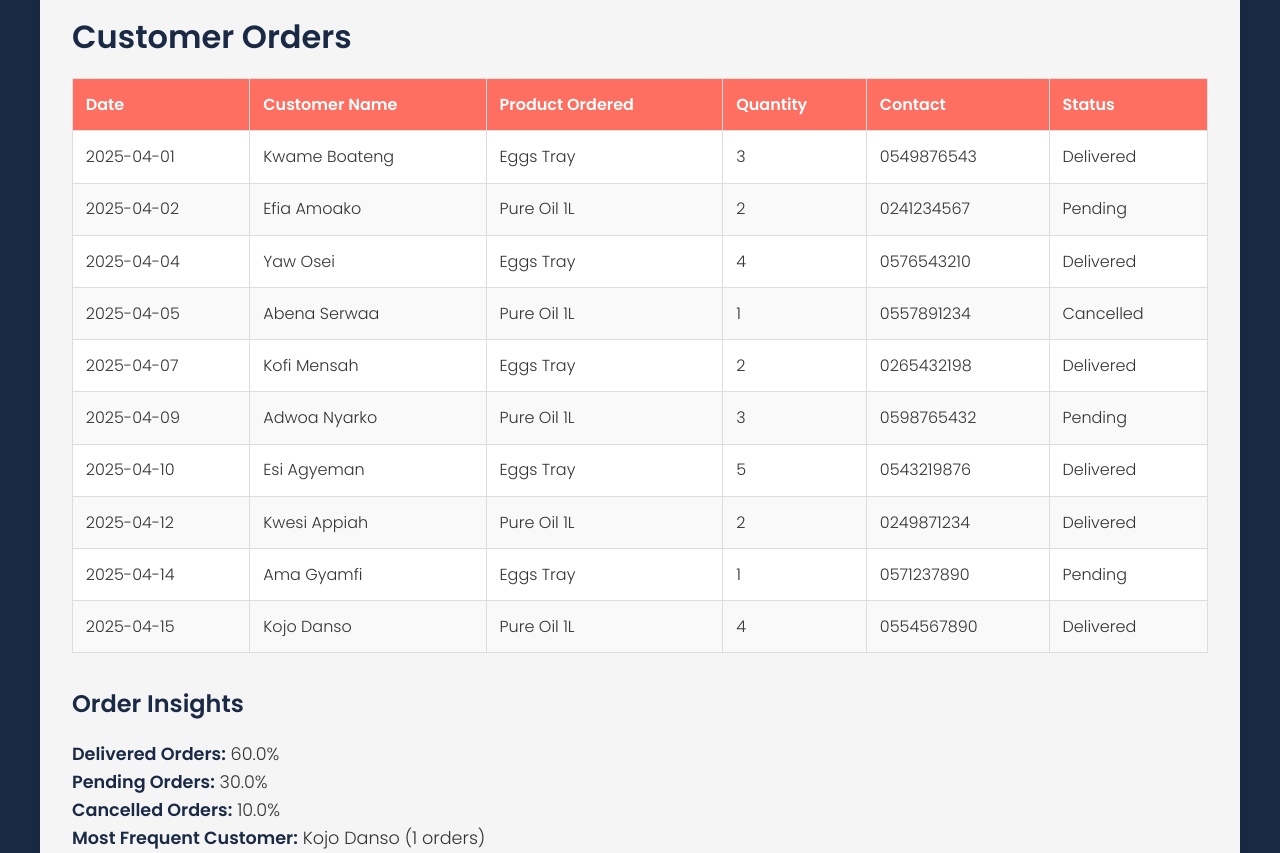
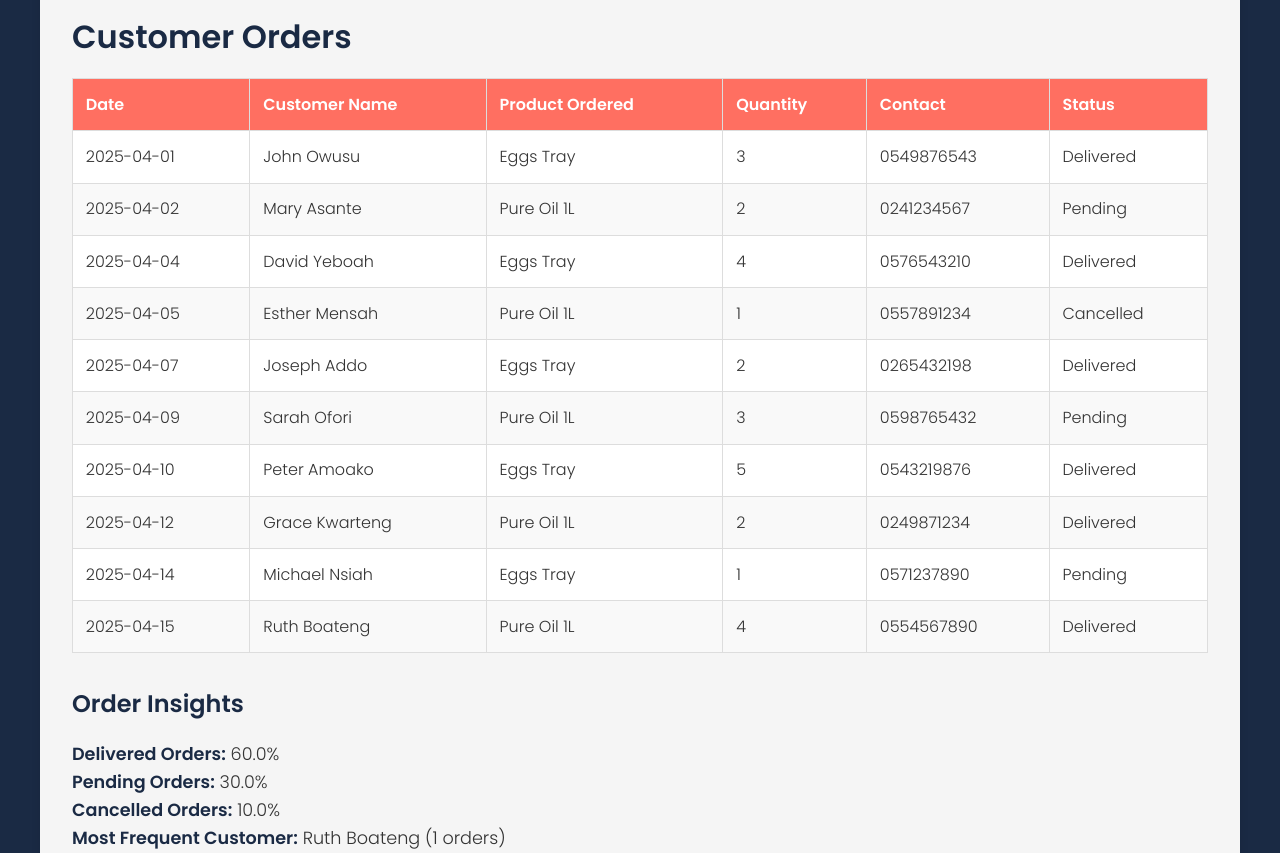
Before and after one commit to Froxxtt-dev/Dashboard, a plain HTML site: page index.html in a window 1280 px wide. Shown: the part 1840-2693 px from the top of the page. Drawn offline with nearby package versions, Linux system fonts and the light colour scheme.

Commit message:
Update index.html

```diff
--- a/index.html
+++ b/index.html
@@ -118,16 +118,16 @@
                 { product: "Pure Oil 1L", openingStock: 30, stockIn: 0, stockOut: 12, closingStock: 18, reorderLevel: 5 }
             ],
             orders: [
-                { date: "2025-04-01", customer: "Kwame Boateng", product: "Eggs Tray", quantity: 3, contact: "0549876543", status: "Delivered" },
-                { date: "2025-04-02", customer: "Efia Amoako", product: "Pure Oil 1L", quantity: 2, contact: "0241234567", status: "Pending" },
-                { date: "2025-04-04", customer: "Yaw Osei", product: "Eggs Tray", quantity: 4, contact: "0576543210", status: "Delivered" },
-                { date: "2025-04-05", customer: "Abena Serwaa", product: "Pure Oil 1L", quantity: 1, contact: "0557891234", status: "Cancelled" },
-                { date: "2025-04-07", customer: "Kofi Mensah", product: "Eggs Tray", quantity: 2, contact: "0265432198", status: "Delivered" },
-                { date: "2025-04-09", customer: "Adwoa Nyarko", product: "Pure Oil 1L", quantity: 3, contact: "0598765432", status: "Pending" },
-                { date: "2025-04-10", customer: "Esi Agyeman", product: "Eggs Tray", quantity: 5, contact: "0543219876", status: "Delivered" },
-                { date: "2025-04-12", customer: "Kwesi Appiah", product: "Pure Oil 1L", quantity: 2, contact: "0249871234", status: "Delivered" },
-                { date: "2025-04-14", customer: "Ama Gyamfi", product: "Eggs Tray", quantity: 1, contact: "0571237890", status: "Pending" },
-                { date: "2025-04-15", customer: "Kojo Danso", product: "Pure Oil 1L", quantity: 4, contact: "0554567890", status: "Delivered" }
+                { date: "2025-04-01", customer: "John Owusu", product: "Eggs Tray", quantity: 3, contact: "0549876543", status: "Delivered" },
+                { date: "2025-04-02", customer: "Mary Asante", product: "Pure Oil 1L", quantity: 2, contact: "0241234567", status: "Pending" },
+                { date: "2025-04-04", customer: "David Yeboah", product: "Eggs Tray", quantity: 4, contact: "0576543210", status: "Delivered" },
+                { date: "2025-04-05", customer: "Esther Mensah", product: "Pure Oil 1L", quantity: 1, contact: "0557891234", status: "Cancelled" },
+                { date: "2025-04-07", customer: "Joseph Addo", product: "Eggs Tray", quantity: 2, contact: "0265432198", status: "Delivered" },
+                { date: "2025-04-09", customer: "Sarah Ofori", product: "Pure Oil 1L", quantity: 3, contact: "0598765432", status: "Pending" },
+                { date: "2025-04-10", customer: "Peter Amoako", product: "Eggs Tray", quantity: 5, contact: "0543219876", status: "Delivered" },
+                { date: "2025-04-12", customer: "Grace Kwarteng", product: "Pure Oil 1L", quantity: 2, contact: "0249871234", status: "Delivered" },
+                { date: "2025-04-14", customer: "Michael Nsiah", product: "Eggs Tray", quantity: 1, contact: "0571237890", status: "Pending" },
+                { date: "2025-04-15", customer: "Ruth Boateng", product: "Pure Oil 1L", quantity: 4, contact: "0554567890", status: "Delivered" }
             ],
             summary: [
                 { date: "2025-04-15", totalSales: 690, totalOrders: 10, topSellingItem: "Eggs Tray" }
```
